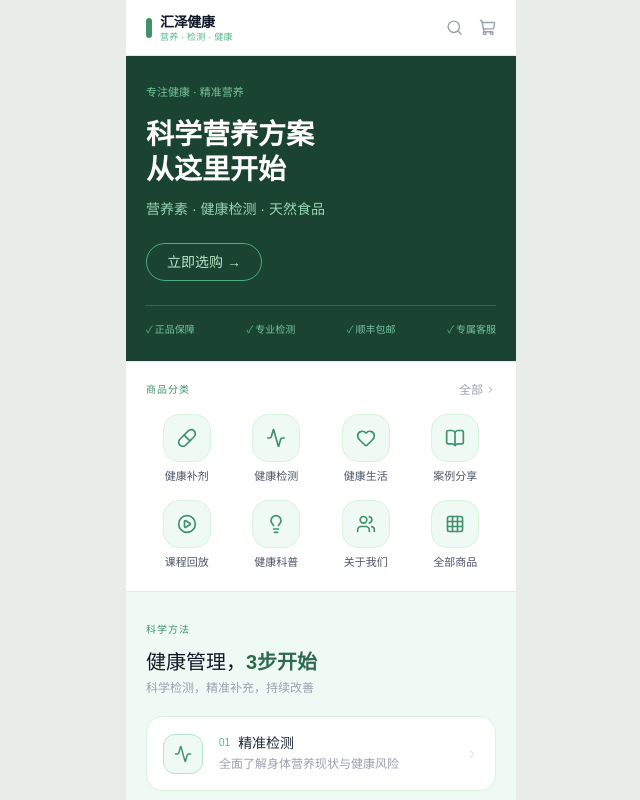
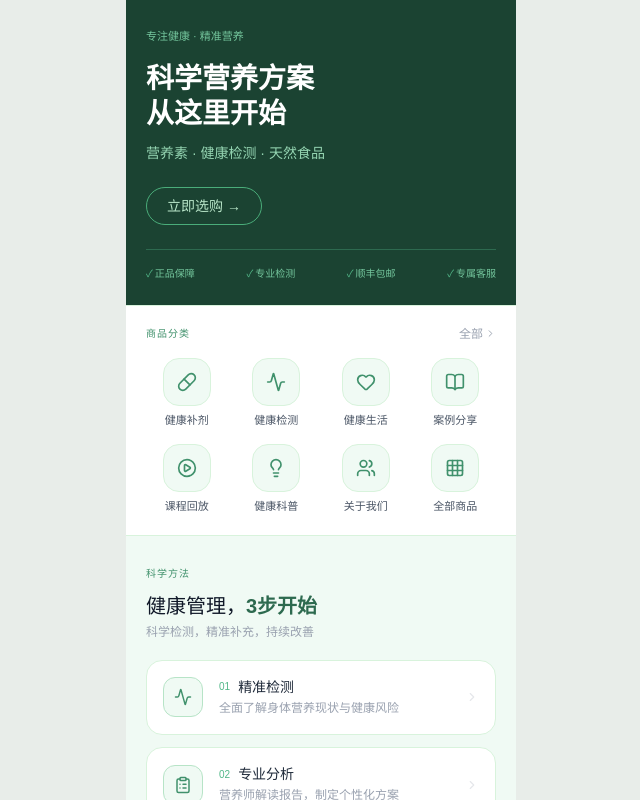
Before and after one commit to ChrisCai1990/huize-jiagong, a Next.js app: page /youzan in a window 1280 px wide. Shown: the top 800 px of the page, without its empty margins (319-959 px from the left). Built offline with nearby package versions, Linux system fonts and the light colour scheme.

Commit message:
style: 去掉有赞页面 header

```diff
--- a/src/app/youzan/page.tsx
+++ b/src/app/youzan/page.tsx
@@ -2,7 +2,7 @@
 
 import { useState, useEffect } from "react";
 import {
-  Search, ShoppingCart, ChevronRight,
+  ChevronRight,
   Pill, Activity, Heart, BookOpen, PlayCircle, Lightbulb, Users, Grid3x3,
   ClipboardList, Zap, BarChart2,
 } from "lucide-react";
@@ -60,29 +60,6 @@ export default function YouzanPage() {
   return (
     <div className="min-h-screen" style={{ background: "#e8ede9" }}>
       <div className="max-w-[390px] mx-auto min-h-screen flex flex-col bg-white relative">
-
-        {/* ── Header ── */}
-        <header
-          className="flex items-center justify-between px-5 py-3 sticky top-0 z-20 transition-all duration-300"
-          style={{
-            background: scrolled ? "rgba(255,255,255,0.96)" : "white",
-            backdropFilter: scrolled ? "blur(12px)" : "none",
-            borderBottom: `1px solid var(--green-100)`,
-            boxShadow: scrolled ? "0 1px 8px rgba(0,0,0,0.06)" : "none",
-          }}
-        >
-          <div className="flex items-center gap-2">
-            <span className="w-1.5 h-5 rounded-sm" style={{ background: "var(--green-700)" }} />
-            <div className="flex flex-col leading-tight">
-              <span className="text-sm font-semibold tracking-tight text-gray-900">汇泽健康</span>
-              <span className="text-[9px] tracking-wide" style={{ color: "var(--green-500)" }}>营养 · 检测 · 健康</span>
-            </div>
-          </div>
-          <div className="flex items-center gap-4">
-            <Search size={17} className="text-gray-400" />
-            <ShoppingCart size={17} className="text-gray-400" />
-          </div>
-        </header>
 
         <main className="flex-1 pb-16 youzan-scroll overflow-y-auto">
 
```
